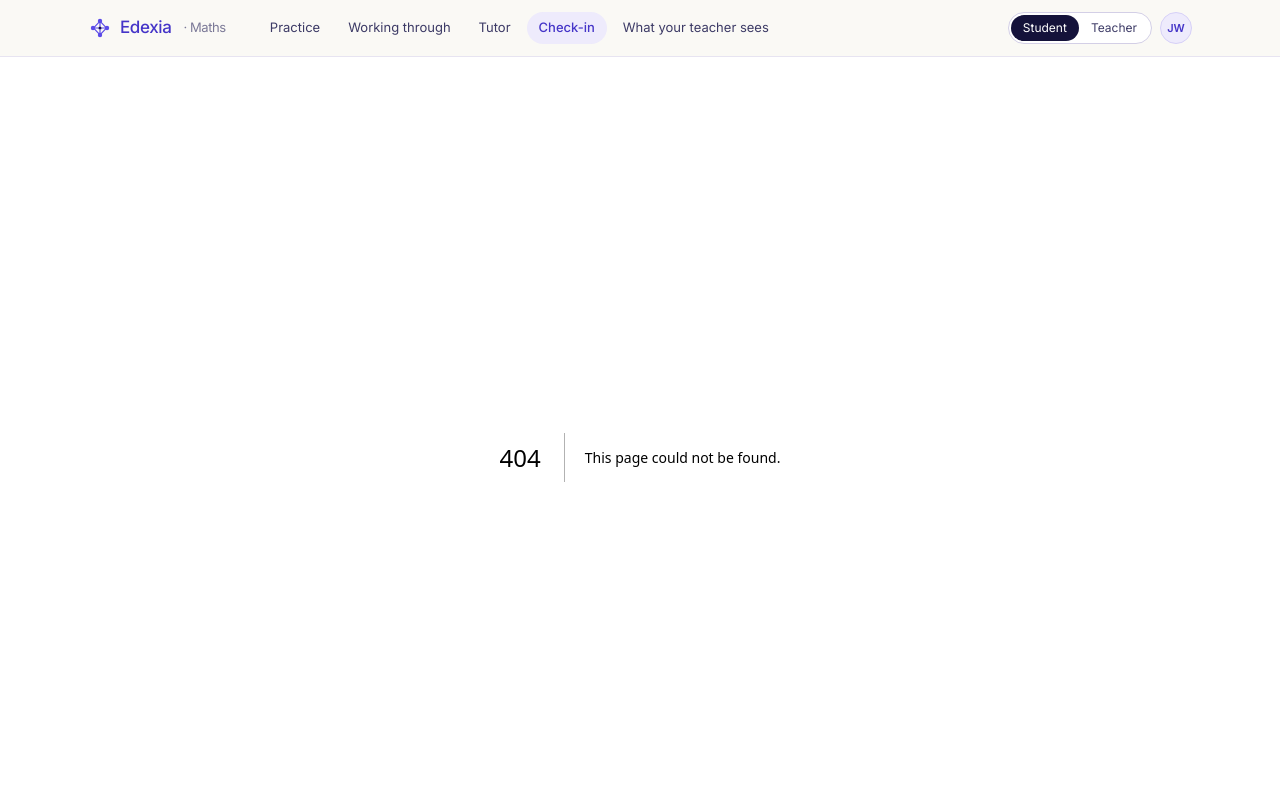
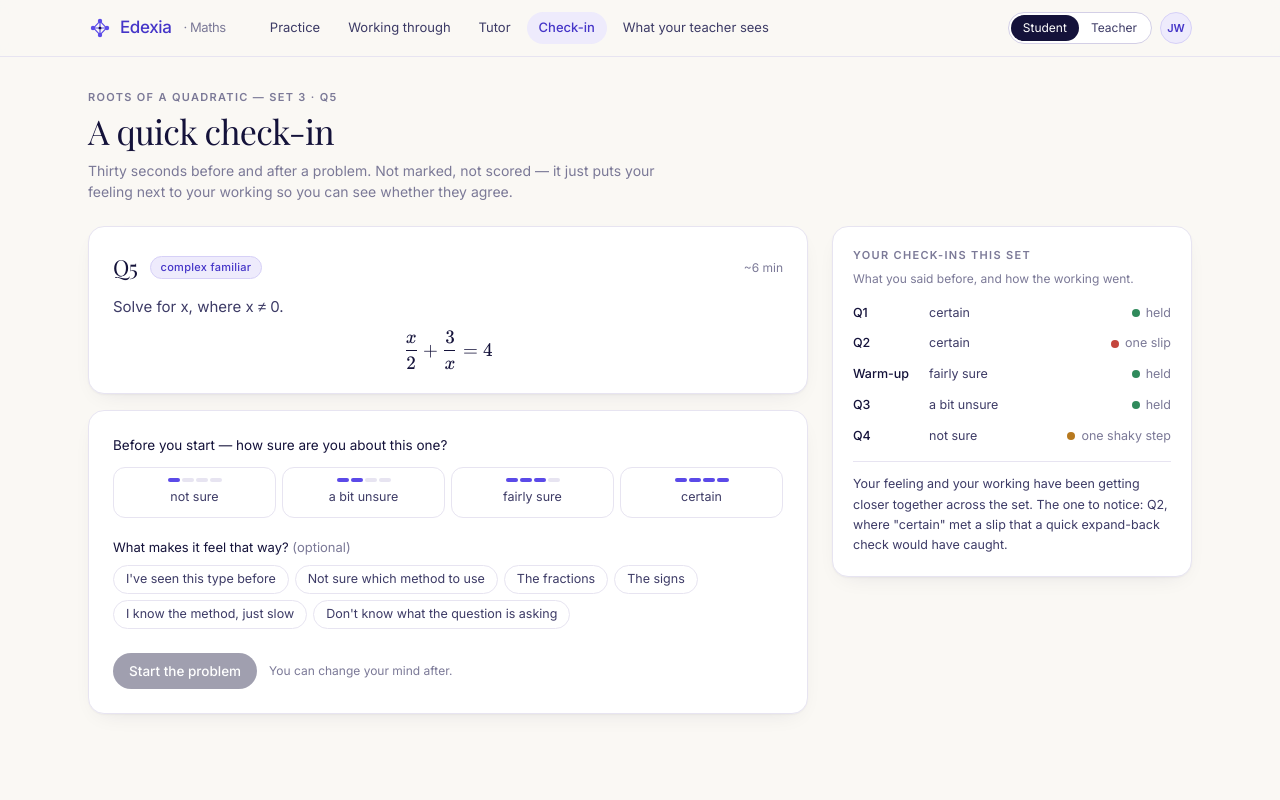
Before and after one commit to cderda7/maths_platform, a Next.js app: page /student/check-in in a window 1280 px wide. Before the commit this address had no page. Shown: the top 800 px of the page. Built offline with nearby package versions, Linux system fonts and the light colour scheme.

Commit message:
confidence check-in complete

```diff
--- /dev/null
+++ b/app/student/check-in/CheckInScreen.tsx
@@ -0,0 +1,143 @@
+"use client";
+
+import { useState } from "react";
+import M from "@/components/Math";
+import ConfidenceCheck from "@/components/ConfidenceCheck";
+import { Button, Card, Eyebrow, H2 } from "@/components/ui";
+import { DifficultyTag, StatusDot } from "@/components/Tag";
+import { PROBLEM_MAP } from "@/data/problems";
+import { JORDAN_CHECKINS } from "@/data/teacher";
+import type { Confidence } from "@/data/types";
+
+const REASONS = [
+  "I've seen this type before",
+  "Not sure which method to use",
+  "The fractions",
+  "The signs",
+  "I know the method, just slow",
+  "Don't know what the question is asking",
+];
+
+const AFTER = ["Easier than I expected", "About what I expected", "Harder than I expected"];
+
+export default function CheckInScreen() {
+  const problem = PROBLEM_MAP.q5;
+  const [conf, setConf] = useState<Confidence | null>(null);
+  const [reasons, setReasons] = useState<string[]>([]);
+  const [stage, setStage] = useState<"before" | "after" | "done">("before");
+  const [after, setAfter] = useState<string | null>(null);
+
+  const toggle = (r: string) => setReasons((rs) => (rs.includes(r) ? rs.filter((x) => x !== r) : [...rs, r]));
+
+  return (
+    <div className="mx-auto max-w-6xl px-6 py-8">
+      <div>
+        <Eyebrow>Roots of a quadratic — Set 3 · Q5</Eyebrow>
+        <h1 className="font-display text-[34px] leading-tight mt-1 text-ink">A quick check-in</h1>
+        <p className="mt-2 text-[14px] text-ink-muted max-w-prose">
+          Thirty seconds before and after a problem. Not marked, not scored — it just puts your feeling next to your working so you can see whether they agree.
+        </p>
+      </div>
+
+      <div className="mt-6 grid lg:grid-cols-[1fr_360px] gap-6 items-start">
+        <div className="space-y-4">
+          <Card className="p-6">
+            <div className="flex flex-wrap items-center gap-3">
+              <span className="font-display text-[22px]">Q5</span>
+              <DifficultyTag d={problem.difficulty} />
+              <span className="ml-auto text-[12px] text-ink-muted">~{problem.minutes} min</span>
+            </div>
+            <p className="mt-3 text-[15px] text-ink-soft">{problem.stem}</p>
+            <div className="mt-3 text-[18px]"><M tex={problem.tex!} display /></div>
+          </Card>
+
+          {stage === "before" && (
+            <Card className="p-6 rise">
+              <ConfidenceCheck value={conf} onChange={setConf} prompt="Before you start — how sure are you about this one?" compact />
+              <div className="mt-5 text-[13px] text-ink">What makes it feel that way? <span className="text-ink-muted">(optional)</span></div>
+              <div className="mt-2 flex flex-wrap gap-1.5">
+                {REASONS.map((r) => (
+                  <button
+                    key={r}
+                    onClick={() => toggle(r)}
+                    className={`rounded-full border px-3 py-1 text-[12.5px] transition-colors ${
+                      reasons.includes(r) ? "bg-accent-soft border-accent-line text-accent-deep" : "bg-paper border-line text-ink-soft hover:border-ink-muted"
+                    }`}
+                  >
+                    {r}
+                  </button>
+                ))}
+              </div>
+              <div className="mt-6 flex items-center gap-3">
+                <Button disabled={!conf} onClick={() => setStage("after")}>Start the problem</Button>
+                <span className="text-[12px] text-ink-muted">You can change your mind after.</span>
+              </div>
+            </Card>
+          )}
+
+          {stage === "after" && (
+            <Card className="p-6 rise">
+              <div className="text-[12px] text-ink-muted">…a few minutes later, after checking your working…</div>
+              <H2 className="mt-2">How did that go, compared with what you expected?</H2>
+              <div className="mt-4 grid sm:grid-cols-3 gap-2">
+                {AFTER.map((a) => (
+                  <button
+                    key={a}
+                    onClick={() => setAfter(a)}
+                    className={`rounded-xl border px-3 py-3 text-[13px] ${after === a ? "bg-ink text-white border-ink" : "bg-paper border-line text-ink-soft hover:border-ink-muted"}`}
+                  >
+                    {a}
+                  </button>
+                ))}
+              </div>
+              <div className="mt-5 flex gap-2">
+                <Button disabled={!after} onClick={() => setStage("done")}>Done</Button>
+                <Button variant="ghost" onClick={() => setStage("before")}>Back</Button>
+              </div>
+            </Card>
+          )}
+
+          {stage === "done" && (
+            <Card className="p-6 rise" tone="soft">
+              <Eyebrow className="text-accent-deep">Noted</Eyebrow>
+              <p className="mt-2 text-[14px] text-ink leading-relaxed">
+                You went in <span className="font-medium">{conf}</span>
+                {reasons.length > 0 && <> because of: {reasons.map((r) => r.toLowerCase()).join(", ")}</>}. Afterwards it felt{" "}
+                <span className="font-medium">{after?.toLowerCase()}</span>.
+              </p>
+              <p className="mt-2 text-[13px] text-ink-soft">
+                That's the whole check-in. Over a set it builds a picture of when your instincts are right — which is useful to know in an exam, when there's no one to ask.
+              </p>
+              <div className="mt-4">
+                <Button variant="secondary" onClick={() => { setStage("before"); setConf(null); setReasons([]); setAfter(null); }}>Run it again</Button>
+              </div>
+            </Card>
+          )}
+        </div>
+
+        <Card className="p-5">
+          <Eyebrow>Your check-ins this set</Eyebrow>
+          <p className="mt-1.5 text-[12px] text-ink-muted">What you said before, and how the working went.</p>
+          <ol className="mt-4 space-y-3">
+            {JORDAN_CHECKINS.map((c) => {
+              const p = PROBLEM_MAP[c.problemId];
+              return (
+                <li key={c.problemId} className="flex items-center gap-3 text-[12.5px]">
+                  <span className="w-16 shrink-0 whitespace-nowrap text-ink font-medium">{p.kind === "prereq" ? "Warm-up" : p.label}</span>
+                  <span className="flex-1 text-ink-soft">{c.before}</span>
+                  <span className="inline-flex items-center gap-1.5 text-ink-muted">
+                    <StatusDot status={c.outcome} />
+                    {c.outcome === "sound" ? "held" : c.outcome === "slip" ? "one slip" : "one shaky step"}
+                  </span>
+                </li>
+              );
+            })}
+          </ol>
+          <div className="mt-4 border-t border-line pt-3 text-[12.5px] text-ink-soft leading-relaxed">
+            Your feeling and your working have been getting closer together across the set. The one to notice: Q2, where "certain" met a slip that a quick expand-back check would have caught.
+          </div>
+        </Card>
+      </div>
+    </div>
+  );
+}
--- /dev/null
+++ b/app/student/check-in/page.tsx
@@ -0,0 +1,5 @@
+import CheckInScreen from "./CheckInScreen";
+
+export default function Page() {
+  return <CheckInScreen />;
+}
```
